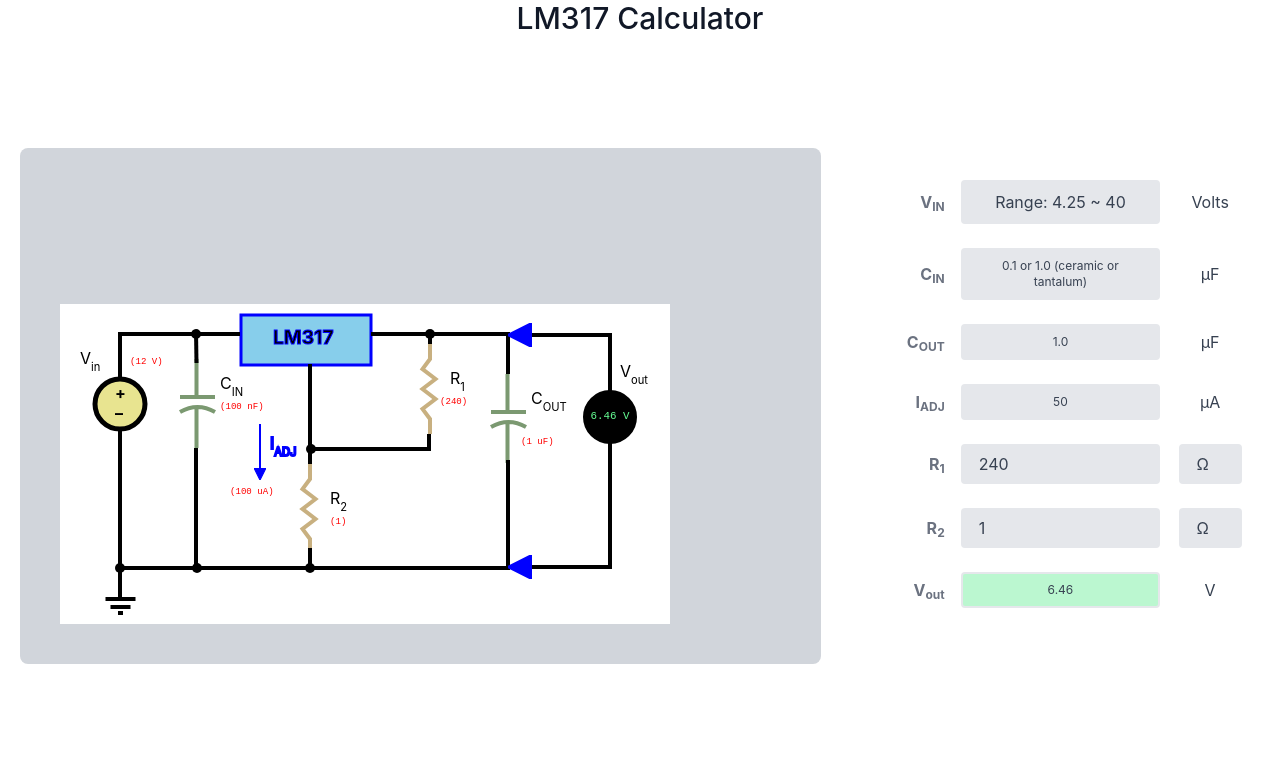
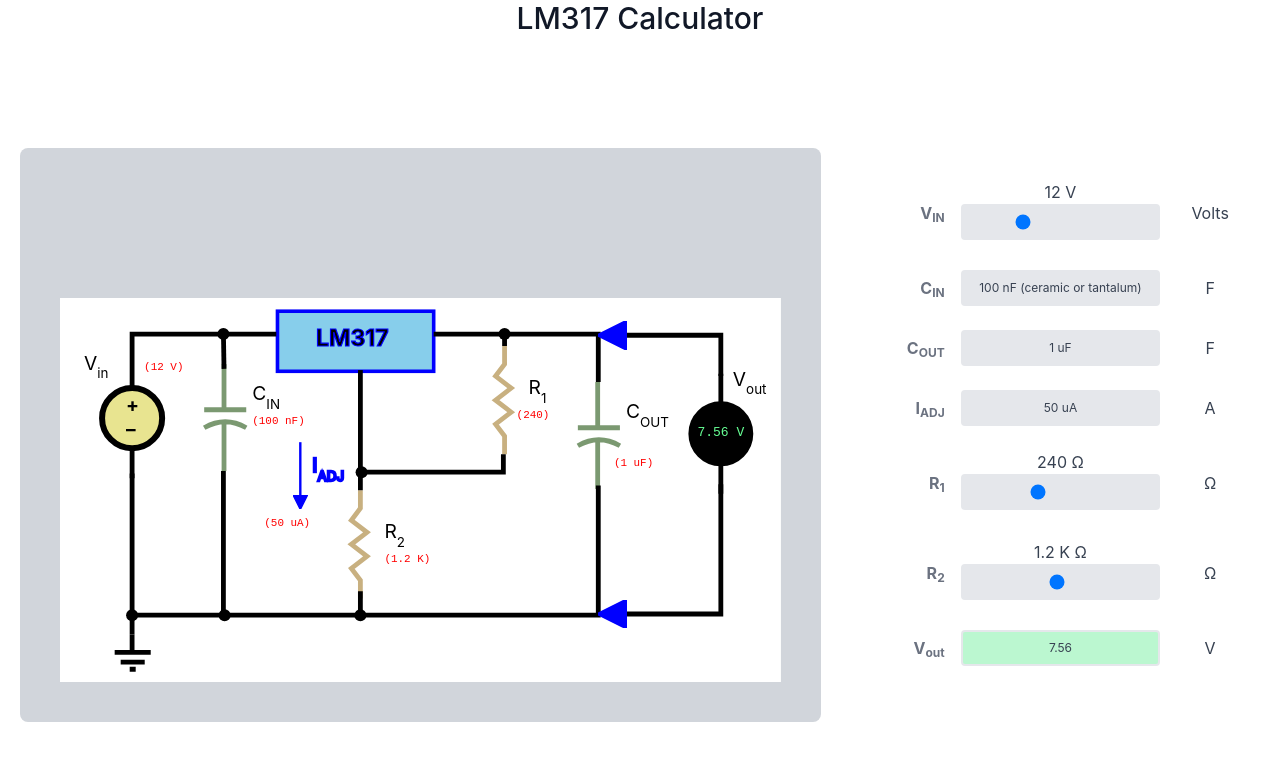
Before and after one commit to misaelnieto/lm317-calculator, a React (Create React App) app: page / in a window 1280 px wide. Shown: the top 760 px of the page. Built offline with nearby package versions, Linux system fonts and the light colour scheme.

Commit message:
Update React app to modern practices.

```diff
--- a/package.json
+++ b/package.json
@@ -11,8 +11,7 @@
     "react-dom": "^18.2.0",
     "react-scripts": "5.0.1",
     "tailwindcss": "^3.3.5",
-    "web-vitals": "^3.0.4",
-    "websocket-extensions": "^0.1.4"
+    "web-vitals": "^3.0.4"
   },
   "scripts": {
     "build:tailwind": "tailwindcss build src/tailwind.css -o src/tailwind.generated.css",
--- a/src/App.js
+++ b/src/App.js
@@ -1,52 +1,45 @@
-import React from 'react';
+import { useState } from 'react';
 import './tailwind.generated.css';
-import Circuit from './Circuit.js';
+import {Circuit, nFormatter} from './Circuit.js';
 import './App.css';
 
+const VOUT_MIN = 1.25;
+const VOUT_MAX = 35;
+const C_IN = 0.1e-6;
+const C_OUT = 1e-6;
+const I_ADJ = 50e-6;
+const V_REF = 1.25;
 
-class App extends React.Component {
-  constructor(props) {
-    super(props);
-    this.state = {
-      R_1_value: 240,
-      R_1_scale: 1,
-      R_2_value: 1,
-      R_2_scale: 1E3,
-      V_in: 12,
-      C_in: 0.1e-6,
-      I_adj: 100e-6,
-      V_ref: 0.125,
-      R_1: 1e3,
-      R_2: 1e3,
-      C_out: 1e-6,
-      V_out: 0
-    };
-    this.handleChange = this.handleChange.bind(this);
+function clamp (num, min, max) {
+  return Math.min(Math.max(num, min), max);
 }
 
-  componentDidMount() {
-    this.computeVout();
+export default function App() {
+  const [R1, setR1] = useState(240);
+  const [R2, setR2] = useState(1.2e3);
+  const [Vin, setVin] = useState(12);
+  const [Vout, setVout] = useState(computeVout());
+
+
+  function computeVout() {
+    return clamp(clamp(V_REF * (1 + R2 / R1) + I_ADJ * R2, VOUT_MIN, Vin), VOUT_MIN, VOUT_MAX);
   }
 
-  computeVout () {
-    const Vref = 1.25,  //volts
-          Iadj = 100e-6; //50 uA
-    let R1 = this.state.R_1_value * this.state.R_1_scale;
-    let R2 = this.state.R_2_value * this.state.R_2_scale;
-
-    this.setState({
-      V_out: Vref * (1 + R2 / R1)
-    });
+  function handleR1Change(evt) {
+    setR1(parseFloat(evt.target.value))
+    setVout(computeVout())
   }
 
-  handleChange (evt) {
-    let z = {};
-    z[evt.currentTarget.id] = parseFloat(evt.target.value);
-    this.setState(z);
-    this.computeVout();
+  function handleR2Change(evt) {
+    setR2(parseFloat(evt.target.value))
+    setVout(computeVout())
   }
 
-  render() {
+  function handleVinChange(evt) {
+    setVin(parseFloat(evt.target.value))
+    setVout(computeVout)
+  }
+
   return (
     <div className="App">
       <header>
@@ -56,13 +49,13 @@
         <div className="container px-5 py-24 mx-auto flex sm:flex-nowrap flex-wrap">
           <div className="lg:w-2/3 md:w-1/2 bg-gray-300 rounded-lg overflow-hidden sm:mr-10 p-10 flex items-end justify-start relative">
             <Circuit
-                v_in={this.state.V_in}
-                c_in={this.state.C_in}
-                i_adj={this.state.I_adj}
-                r_1={this.state.R_1_value}
-                r_2={this.state.R_2_value}
-                c_out={this.state.C_out}
-                v_out={this.state.V_out}
+              Vin={Vin}
+              c_in={C_IN}
+              i_adj={I_ADJ}
+              r_1={R1}
+              r_2={R2}
+              c_out={C_OUT}
+              Vout={Vout}
             />
           </div>
           <div className="lg:w-1/3 md:w-1/2 bg-white flex flex-col md:ml-auto w-full md:py-8 mt-8 md:mt-0">
@@ -74,9 +67,11 @@
                 </p>
               </div>
               <div className="md:w-2/4">
-                    <p className="bg-gray-200 appearance-none border-2 border-gray-200 rounded py-2 px-4 text-gray-700">
-                      Range: 4.25 ~ 40
-                    </p>
+                <label htmlFor="V_in">{nFormatter(Vin, 2)} V</label>
+                <input className="bg-gray-200 appearance-none border-2 border-gray-200 rounded w-full py-2 px-4 text-gray-700 leading-tight focus:outline-none focus:bg-white focus:border-purple-500"
+                  name="V_in" id="V_in"
+                  type="range" min="3" max="40" value={Vin} onChange={handleVinChange}
+                  list="e12-resistors" />
               </div>
               <div className="md:w-1/4">
                 <span>Volts</span>
@@ -91,11 +86,11 @@
               </div>
               <div className="md:w-2/4">
                 <p className="text-xs bg-gray-200 appearance-none border-2 border-gray-200 rounded py-2 px-4 text-gray-700">
-                    0.1 or 1.0 (ceramic or tantalum)
+                  {nFormatter(C_IN,2)}F (ceramic or tantalum)
                 </p>
               </div>
               <div className="md:w-1/4">
-                    &mu;F
+                F
               </div>
             </div>
             {/* C_out */}
@@ -107,11 +102,11 @@
               </div>
               <div className="md:w-2/4">
                 <p className="text-xs bg-gray-200 appearance-none border-2 border-gray-200 rounded py-2 px-4 text-gray-700">
-                    1.0
+                  {nFormatter(C_OUT, 2)}F
                 </p>
               </div>
               <div className="md:w-1/4">
-                    &mu;F
+                F
               </div>
             </div>
             {/* I_adj */}
@@ -123,11 +118,11 @@
               </div>
               <div className="md:w-2/4">
                 <p className="text-xs bg-gray-200 appearance-none border-2 border-gray-200 rounded py-2 px-4 text-gray-700">
-                    50
+                  {nFormatter(I_ADJ)}A
                 </p>
               </div>
               <div className="md:w-1/4">
-                    &mu;A
+                A
               </div>
             </div>
             {/* R_1 */}
@@ -138,19 +133,14 @@
                 </label>
               </div>
               <div className="md:w-2/4">
+              <label htmlFor="R_1">{nFormatter(R1, 2)} &Omega;</label>
                 <input className="bg-gray-200 appearance-none border-2 border-gray-200 rounded w-full py-2 px-4 text-gray-700 leading-tight focus:outline-none focus:bg-white focus:border-purple-500"
-                         type="number" step="1" min="0.0" name="R_1_value" id="R_1_value"
-                         value={this.state.R_1_value}
-                         onChange={this.handleChange}/>
+                  name="R_1" id="R_1"
+                  type="range" min="100" max="500" value={R1} onChange={handleR1Change}
+                  />
               </div>
               <div className="md:w-1/4">
-                    <select className="md:1/3 cursor-pointer bg-gray-200 appearance-none border-2 border-gray-200 rounded py-2 px-4 text-gray-700 leading-tight focus:outline-none focus:bg-white focus:border-purple-500"
-                            type="select" name="R_1_scale" id="R_1"
-                            value={this.state.R_2_scale} onChange={this.handleChange}>
-                      <option value="1">&Omega;</option>
-                      <option value="1E3">K&Omega;</option>
-                      <option value="1E6">M&Omega;</option>
-                    </select>
+                &Omega;
               </div>
             </div>
             {/* R_2 */}
@@ -161,17 +151,14 @@
                 </label>
               </div>
               <div className="md:w-2/4">
+                <label htmlFor="R_2">{nFormatter(R2, 2)} &Omega;</label>
                 <input className="bg-gray-200 appearance-none border-2 border-gray-200 rounded w-full py-2 px-4 text-gray-700 leading-tight focus:outline-none focus:bg-white focus:border-purple-500"
-                          type="number" step="1" min="0.0" name="R_2_value" id="R_2_value" value={this.state.R_2_value} onChange={this.handleChange}/>
+                  name="R_2" id="R_2"
+                  type="range" min="1" max="2500" value={R2} onChange={handleR2Change}
+                  />
               </div>
               <div className="md:w-1/4">
-                    <select className="md:1/3 cursor-pointer appearance-none bg-gray-200 border-2 border-gray-200 rounded py-2 px-4 text-gray-700 leading-tight focus:outline-none focus:bg-white focus:border-purple-500"
-                            type="select" name="R_2_scale" id="R_2"
-                            value={this.state.R_2_scale} onChange={this.handleChange}>
-                      <option value="1">&Omega;</option>
-                      <option value="1E3">K&Omega;</option>
-                      <option value="1E6">M&Omega;</option>
-                    </select>
+                &Omega;
               </div>
             </div>
             {/* V_out */}
@@ -182,8 +169,8 @@
                 </p>
               </div>
               <div className="md:w-2/4">
-                  <p className="text-xs bg-green-200 appearance-none border-2 border-gray-200 rounded py-2 px-4 text-gray-700">
-                    {this.state.V_out.toLocaleString(undefined, {minimumFractionDigits: 2, maximumFractionDigits:2})}
+                <p id="V_out_sidebar" className="text-xs bg-green-200 appearance-none border-2 border-gray-200 rounded py-2 px-4 text-gray-700">
+                  {nFormatter(Vout, 2)}
                 </p>
               </div>
               <div className="md:w-1/4">
@@ -196,6 +183,3 @@
     </div>
   );
 }
-}
-
-export default App;
--- a/src/Circuit.js
+++ b/src/Circuit.js
@@ -1,7 +1,4 @@
-// Circuit.js
-import React from "react";
-
-function nFormatter(num, digits) {
+export function nFormatter(num, digits) {
   const lookup = [
     { value: 1e-12, symbol: " p" },
     { value: 1e-9, symbol: " n" },
@@ -27,9 +24,10 @@
     : "0";
 }
 
-const Circuit = ({ v_in, c_in, i_adj, r_1, r_2, c_out, v_out }) => {
+
+export function Circuit({Vin, c_in, i_adj, r_1, r_2, c_out, Vout}) {
   return (
-    <svg height="320" width="610" version="1.2" name="SVG LM317 Schematic">
+    <svg version="1.2" name="SVG LM317 Schematic" viewBox="0 0 600 320">
       <style>
         {`
       #background {
@@ -221,14 +219,14 @@
           </tspan>
         </text>
         <text id="Vin_value" x="60" y="10" className="actual_value">
-          ({nFormatter(v_in, 2)} V)
+          ({nFormatter(Vin, 2)} V)
         </text>
         <path stroke="#000000" strokeWidth="4" d="M 50,0 v 25 M 50,75 v 25" />
       </g>
       <g id="V_out" transform="translate(500,63)">
         <circle className="readout-bg" cx="50" cy="50" r="25" />
         <text id="Vout_value" className="readout-text" dx="50" dy="52" textAnchor="middle">
-          {nFormatter(v_out, 2)} V
+          {nFormatter(Vout, 2)} V
         </text>
         <text x="60" y="10">
           V
@@ -331,6 +329,4 @@
       />
     </svg>
   );
-};
-
-export default Circuit;
+}
```
Also changed, not shown: src/Resistor.js (added, +14 -0 lines), src/tailwind.generated.css, 1 other file (tests, documents, lock files or other folders). Lines whose indentation alone changed are shown as unchanged.
